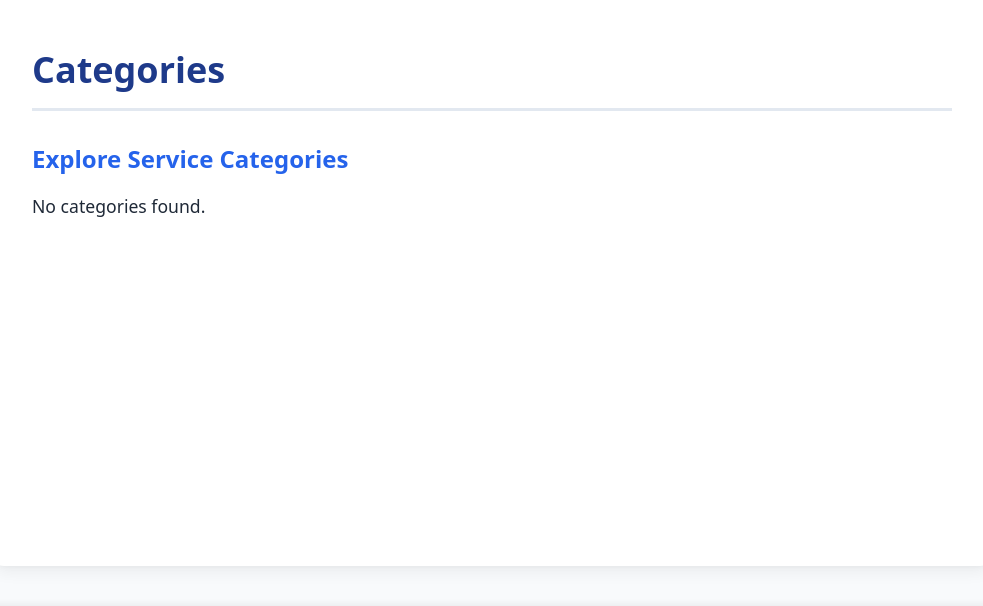
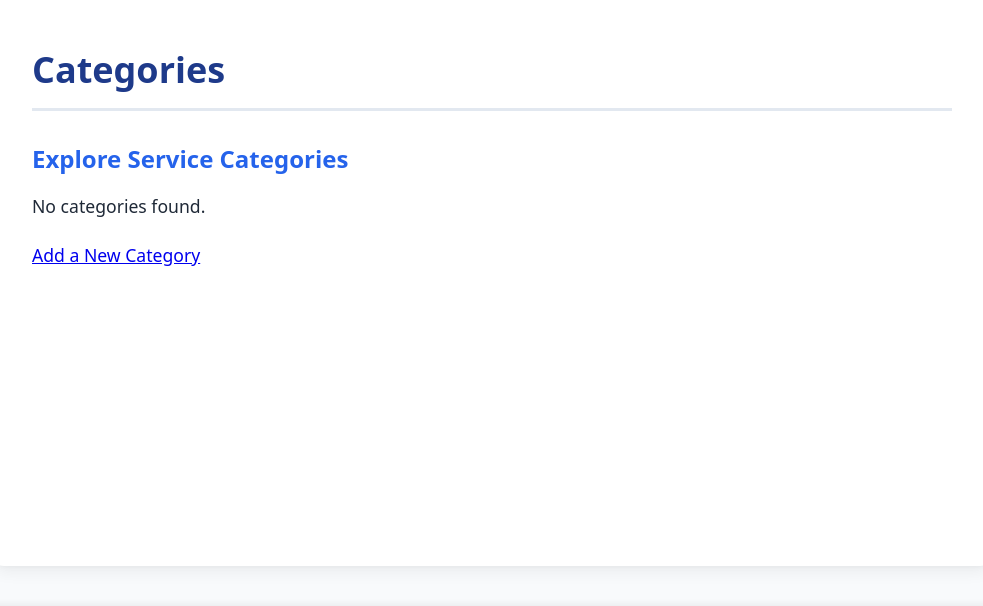
Before and after one commit to robertbruzualpatino-oss/cse340, a Node server app: page /categories in a window 1280 px wide. Shown: the part 96-702 px from the top of the page, without its empty margins (148-1131 px from the left). Run offline with Node 20, Linux system fonts and the light colour scheme; data that the repository does not hold is empty.

Commit message:
categories.ejs and category.ejs are updated

```diff
--- a/src/views/categories.ejs
+++ b/src/views/categories.ejs
@@ -1,20 +1,28 @@
 <%- include('partials/header') %>
 
     <main>
-    <h1><%= title %></h1>
+        <h1>
+            <%= title %>
+        </h1>
         <h2>Explore Service Categories</h2>
 
-    <% if (categories && categories.length > 0) { %>
+        <% if (categories && categories.length> 0) { %>
             <ul>
-            <% categories.forEach(category => { %>
+                <% categories.forEach(category=> { %>
                     <li>
-                    <a href="/category/<%= category.category_id %>"><strong><%= category.name %></strong></a>: <%= category.description %>
+                        <a href="/category/<%= category.category_id %>"><strong>
+                                <%= category.name %>
+                            </strong></a>
+                        <% if (category.description) { %>: <%= category.description %>
+                                <% } %>
                     </li>
                     <% }); %>
             </ul>
             <% } else { %>
                 <p>No categories found.</p>
                 <% } %>
+
+                    <p><a href="/new-category">Add a New Category</a></p>
     </main>
 
     <%- include('partials/footer') %>
```
Also changed, not shown: src/views/category.ejs (+14 -5 lines). Lines whose indentation alone changed are shown as unchanged.
